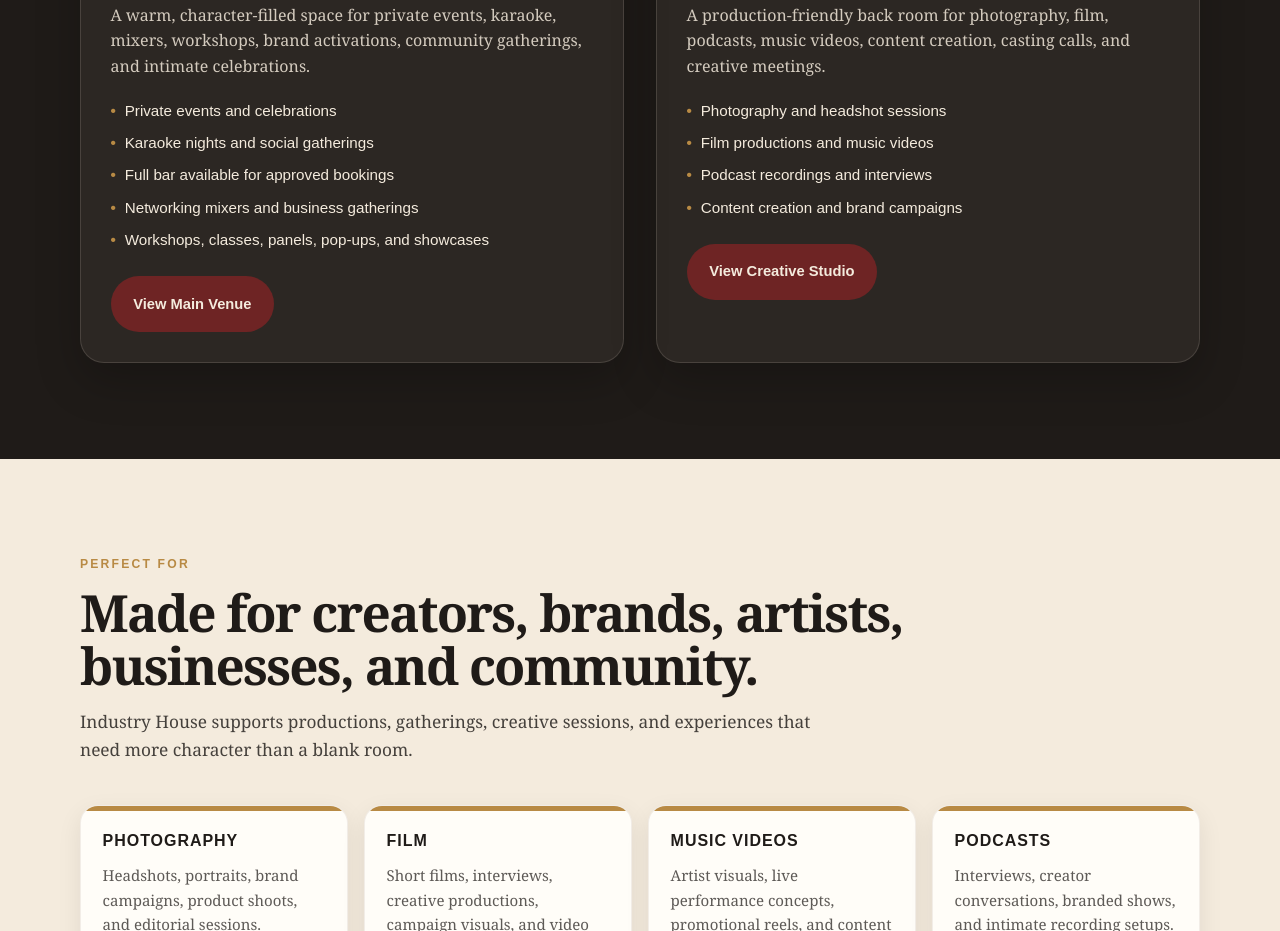
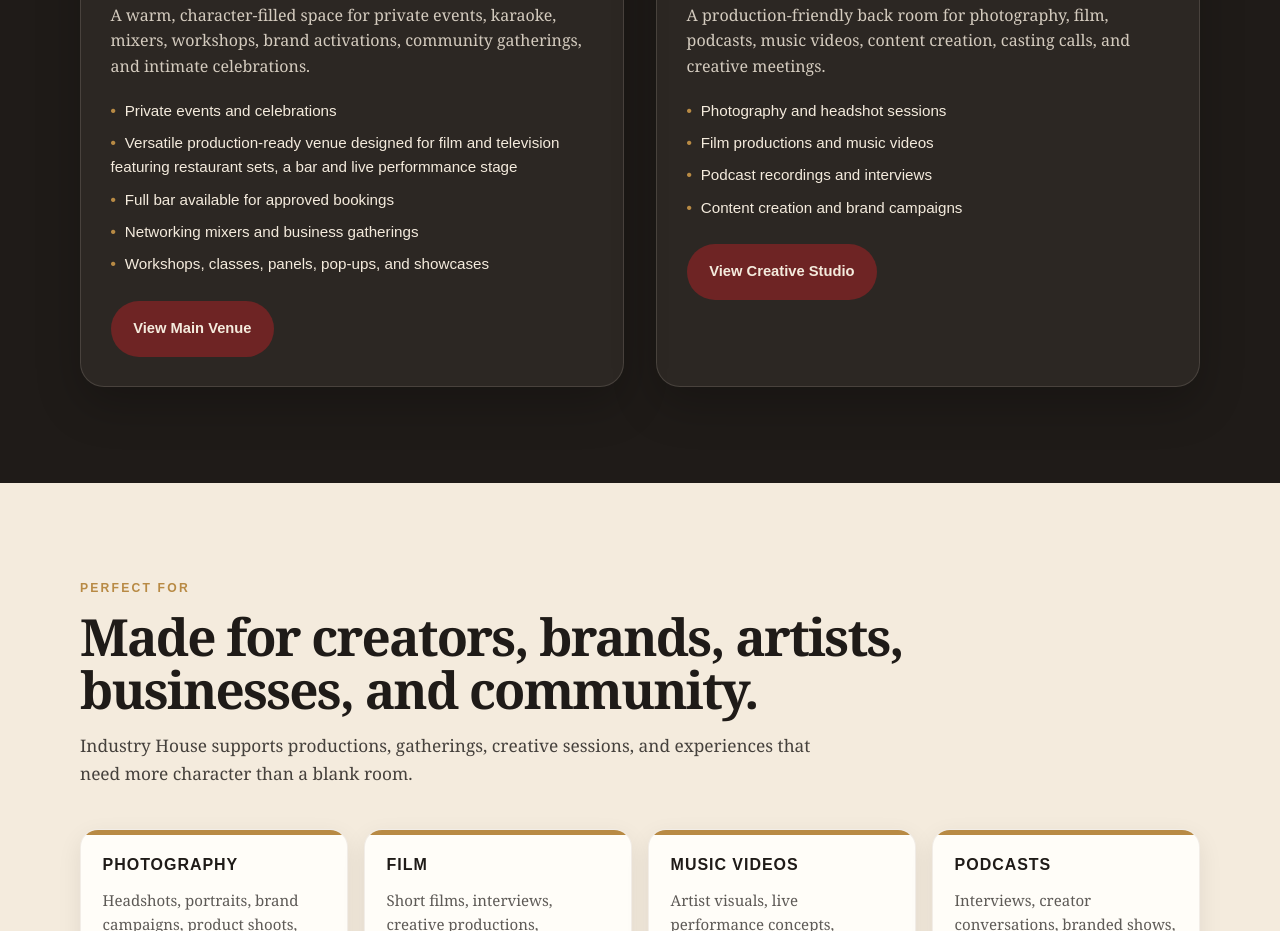
Before and after one commit to industryhouse-blip/homepage, a plain HTML site: page index.html in a window 1280 px wide. Shown: the part 2440-3371 px from the top of the page. Drawn offline with Linux system fonts and the light colour scheme.

Commit message:
Update index.html

```diff
--- a/index.html
+++ b/index.html
@@ -1116,7 +1116,7 @@
 
               <ul class="feature-list">
                 <li>Private events and celebrations</li>
-                <li>Karaoke nights and social gatherings</li>
+                <li>Versatile production-ready venue designed for film and television featuring restaurant sets, a bar and live performmance stage</li>
                 <li>Full bar available for approved bookings</li>
                 <li>Networking mixers and business gatherings</li>
                 <li>Workshops, classes, panels, pop-ups, and showcases</li>
```
